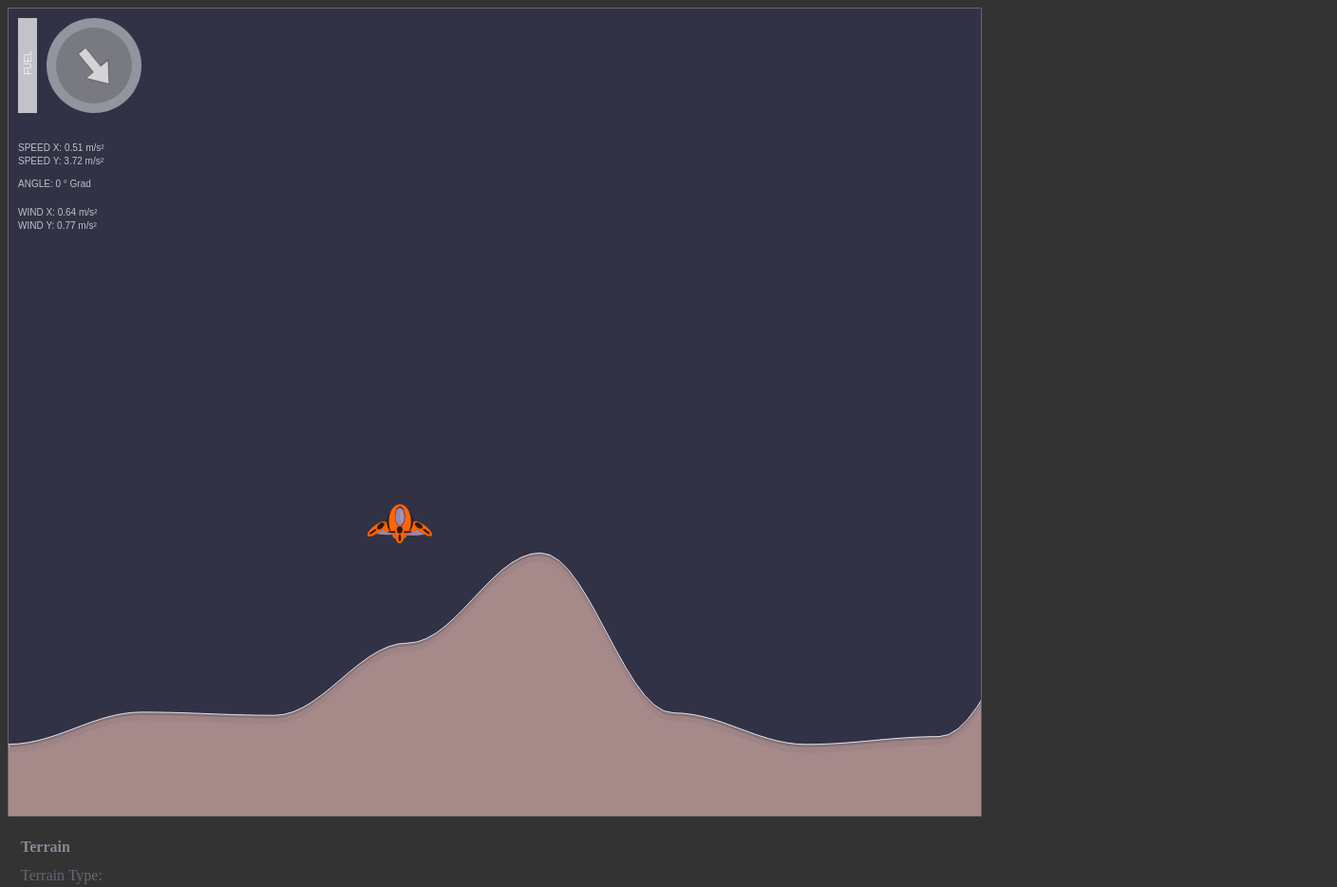
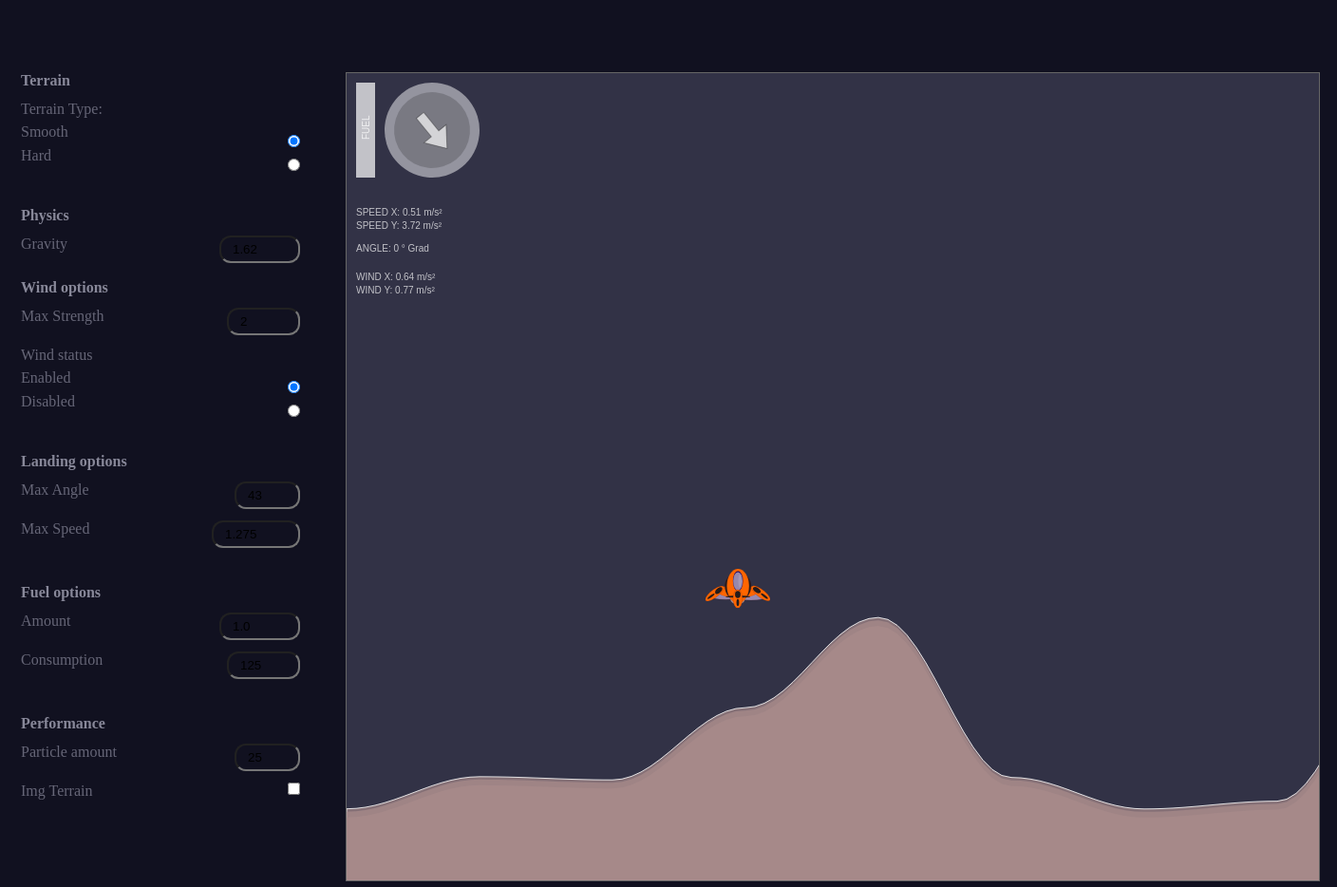
Before and after one commit to jrie/moonlander, a plain HTML site: page index.html in a window 1280 px wide. Shown: the top 934 px of the page at 95% size, 1408 px wide, since content can reach past the window. Drawn offline with Linux system fonts and the light colour scheme.

Commit message:
Changing styling slightly

```diff
--- a/style.css
+++ b/style.css
@@ -1,6 +1,12 @@
 body {
-    background-color: #333;
+    background-color: #111120;
     color: #667;
+}
+
+.content {
+    width: 1400px;
+    text-align: center;
+    margin: 6% auto 2% auto;
 }
 
 canvas {
@@ -17,6 +23,9 @@ h1, h2, h3, h4 {
 input {
     margin: 0px;
     padding: 5px;
+    background-color: transparent;
+    border-radius: 12px;
+    padding-left: 12px;
 }
 
 #options {
@@ -26,13 +35,17 @@ input {
     margin-right: 32px;
     width: 21%;
     min-width: 170px;
+    text-align: left;
 }
 
 .optionsBlock {
-    border-bottom: 1px solid #446;
     padding: 19px 14px;
     width: 100%;
     display: inline-block;
+}
+
+.optionsBlock:first-of-type {
+    padding: 0px 14px 19px 14px;
 }
 
 .optionsBlock h4 {
```
